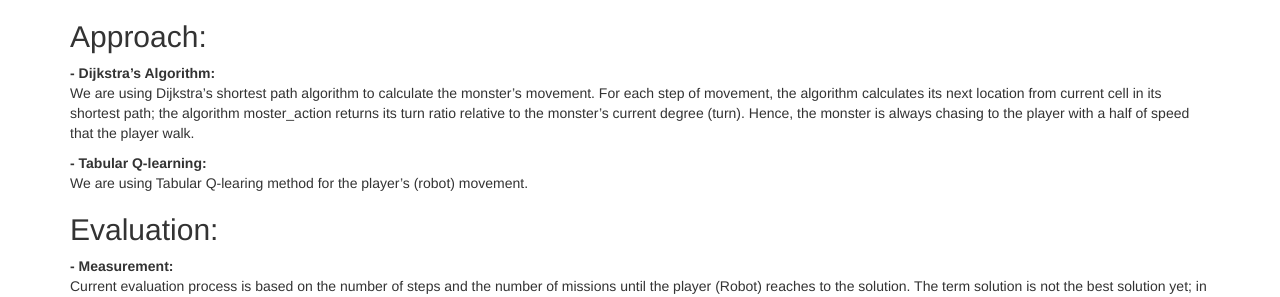
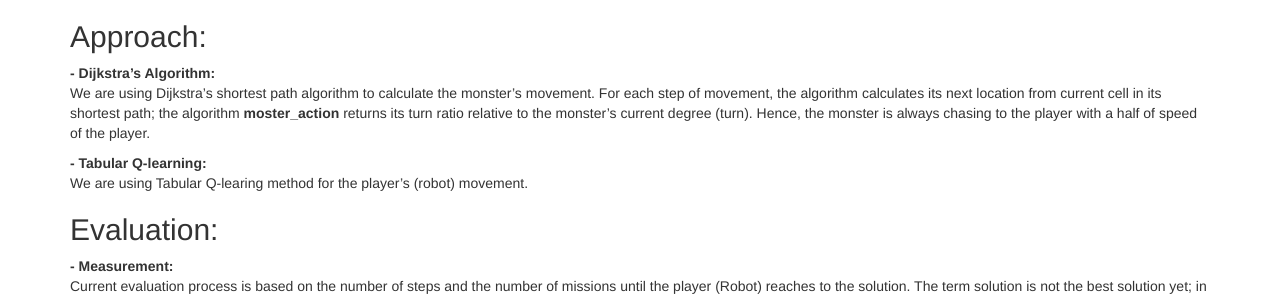
Before and after one commit to qdingqim/Pac-mo, a Jekyll site: the page built from docs/status.md, in a window 1280 px wide and 900 px high. Shown: the part 366-663 px from the top of the window. Built offline with Jekyll 4.4.1, drawn with Linux system fonts in a browser that asks for light colours.

Commit message:
Update status.md

```diff
--- a/docs/status.md
+++ b/docs/status.md
@@ -11,7 +11,7 @@ The monster in Pac-Mo, unlike the original game, cannot be eaten by the player;
 
 ## Approach:
 __- Dijkstra's Algorithm:__
-<br>We are using Dijkstra's shortest path algorithm to calculate the monster's movement. For each step of movement, the algorithm calculates its next location from current cell in its shortest path; the algorithm moster_action returns its turn ratio relative to the monster's current degree (turn). Hence, the monster is always chasing to the player with a half of speed that the player walk.
+<br>We are using Dijkstra's shortest path algorithm to calculate the monster's movement. For each step of movement, the algorithm calculates its next location from current cell in its shortest path; the algorithm __moster_action__ returns its turn ratio relative to the monster's current degree (turn). Hence, the monster is always chasing to the player with a half of speed of the player.
 
 __- Tabular Q-learning:__
 <br>We are using Tabular Q-learing method for the player's (robot) movement.
```
